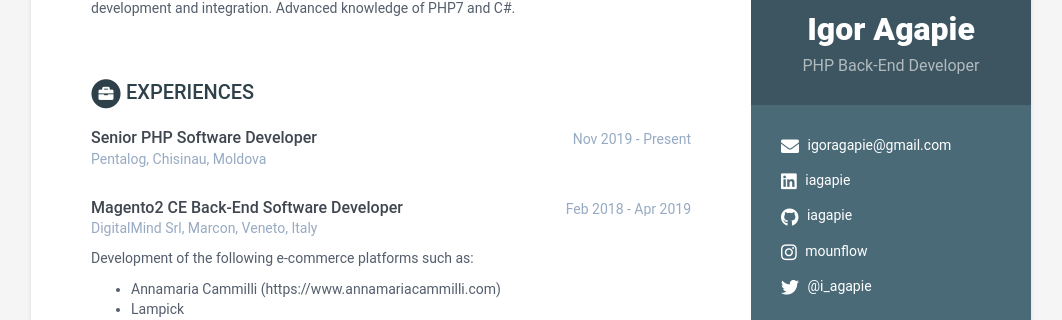
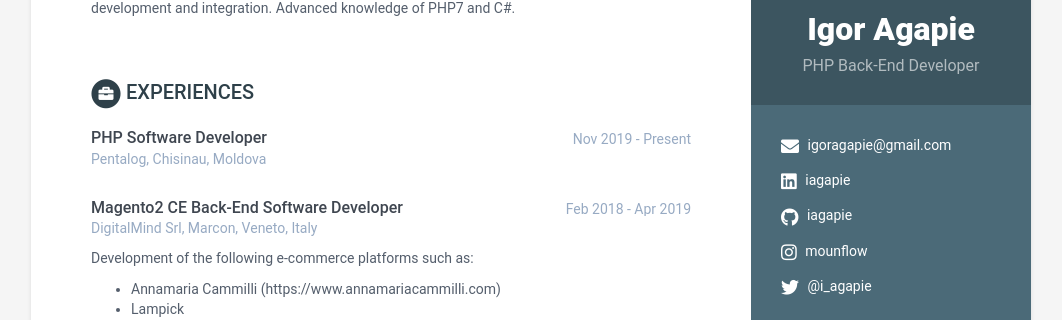
Before and after one commit to iagapie/iagapie.github.io, a Jekyll site: the page built from index.html, in a window 1280 px wide. Shown: the part 163-483 px from the top of the page, without its empty margins (109-1171 px from the left). Built offline with Jekyll 4.4.1, drawn with Linux system fonts in a browser that asks for light colours.

Commit message:
Update data.yml

```diff
--- a/_data/data.yml
+++ b/_data/data.yml
@@ -63,7 +63,7 @@ education:
       time: 2004 - 2009
 
 experiences:
-    - role: Senior PHP Software Developer
+    - role: PHP Software Developer
       time: Nov 2019 - Present
       company: Pentalog, Chisinau, Moldova
     - role: Magento2 CE Back-End Software Developer
```
